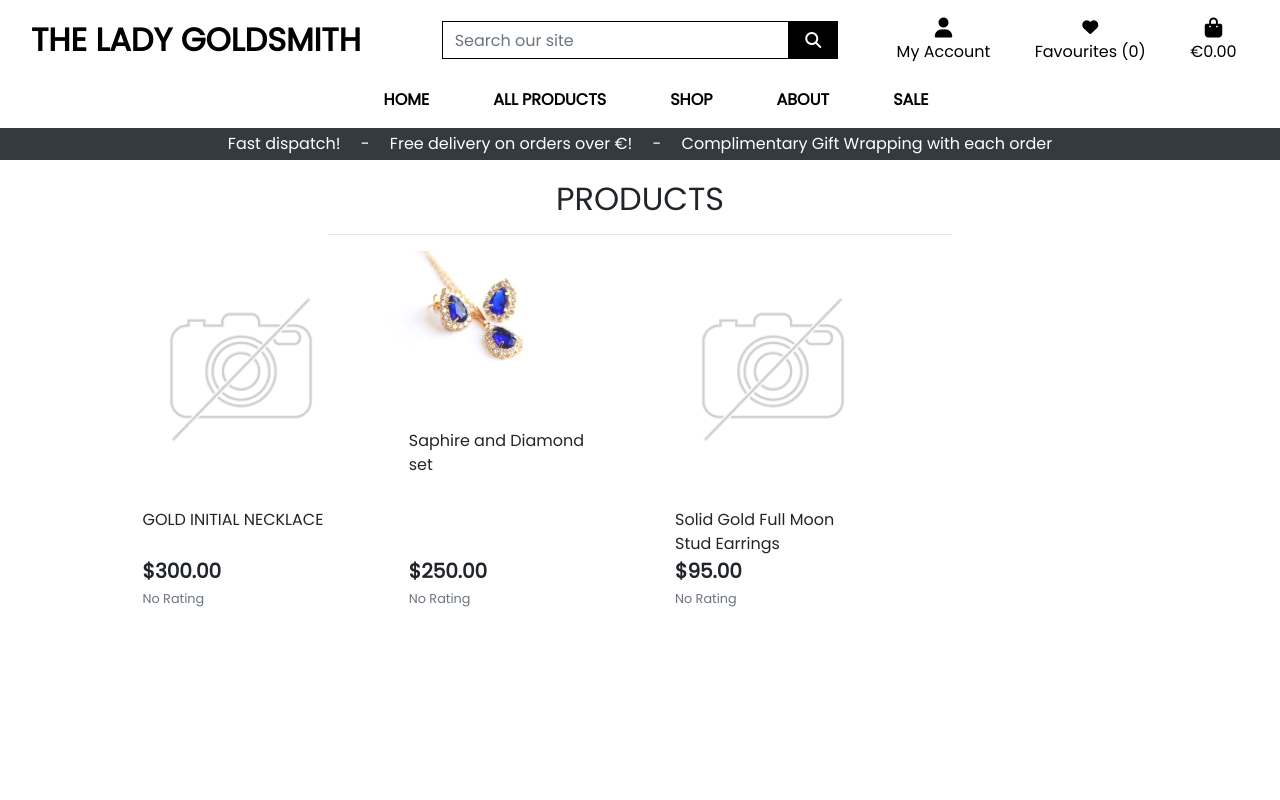
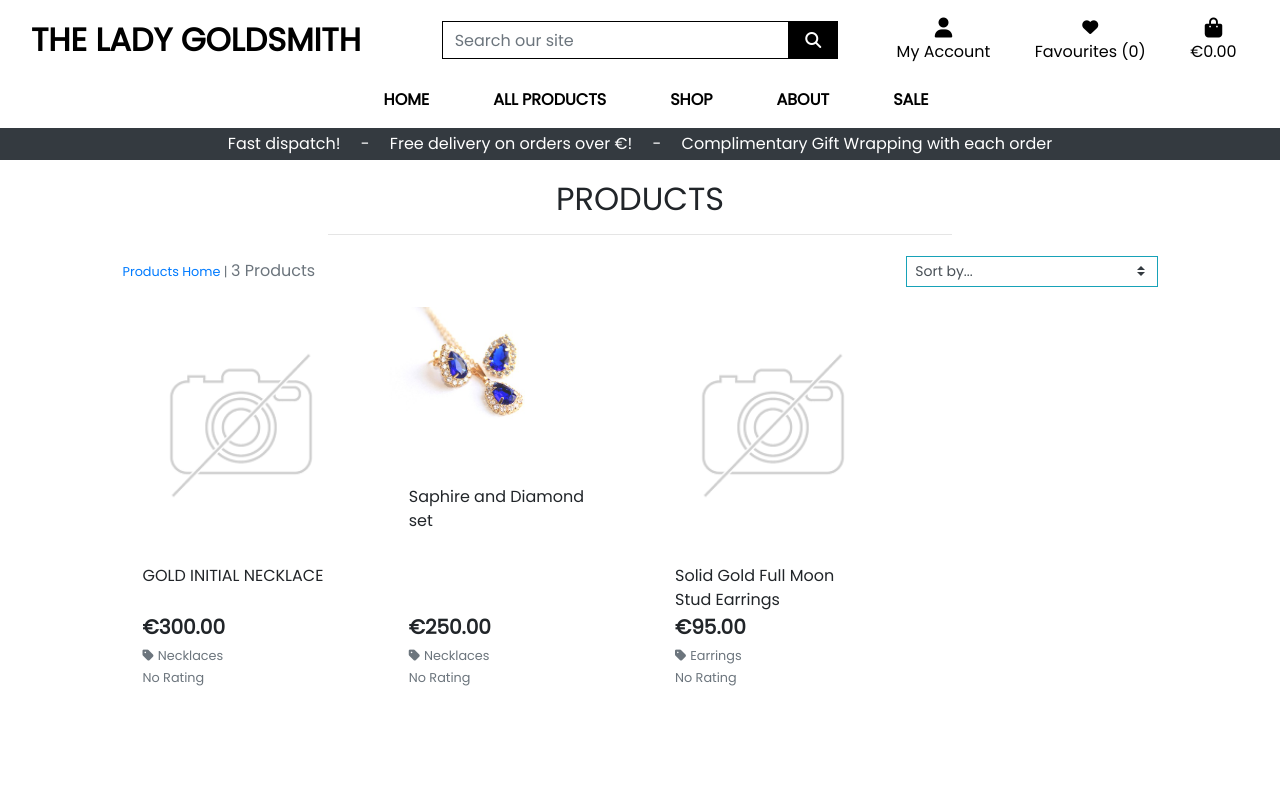
Before and after one commit to moirahartigan/the-lady-goldsmith, a Django app: page /products/ in a window 1280 px wide. Run offline with Django 3.2, Linux system fonts and the light colour scheme; data comes from the database, SQL or seed files in the repository; some libraries are stand-ins or nearby versions.

Commit message:
Added sorting and product counts to product page

```diff
--- a/products/templates/products/products.html
+++ b/products/templates/products/products.html
@@ -17,15 +17,43 @@
         <div class="row">
             <div class="col text-center mt-3">
                 <h2 class="logo-font">Products</h2>
+                {% for c in current_categories %}
+                <a class="category-badge text-decoration-none" href="{% url 'products' %}?category={{ c.name }}">
+                    <span class="p-2 mt-2 badge badge-white text-black rounded-0 border border-dark">{{ c.friendly_name }}</span>
+                </a>
+            {% endfor %}
                 <hr class="w-50 mb-1">
             </div>
         </div>
 
         <!-- Products row  -->
         <div class="row">
-            <!-- This row has 2 rows  -->
             <div class="product-container col-10 offset-1">
-                <div class="row mt-1 mb-2"></div>
+                <div class="row mt-1 mb-2">
+                    <div class="col-12 col-md-6 my-auto order-md-last d-flex justify-content-center justify-content-md-end">
+                        <div class="sort-select-wrapper w-50">
+                            <select id="sort-selector" class="custom-select custom-select-sm rounded-0 border border-{% if current_sorting != 'None_None' %}info{% else %}black{% endif %}">
+                                <option value="reset" {% if current_sorting == 'None_None' %}selected{% endif %}>Sort by...</option>
+                                <option value="price_asc" {% if current_sorting == 'price_asc' %}selected{% endif %}>Price (low to high)</option>
+                                <option value="price_desc" {% if current_sorting == 'price_desc' %}selected{% endif %}>Price (high to low)</option>
+                                <option value="rating_asc" {% if current_sorting == 'rating_asc' %}selected{% endif %}>Rating (low to high)</option>
+                                <option value="rating_desc" {% if current_sorting == 'rating_desc' %}selected{% endif %}>Rating (high to low)</option>
+                                <option value="name_asc" {% if current_sorting == 'name_asc' %}selected{% endif %}>Name (A-Z)</option>
+                                <option value="name_desc" {% if current_sorting == 'name_desc' %}selected{% endif %}>Name (Z-A)</option>
+                                <option value="category_asc" {% if current_sorting == 'category_asc' %}selected{% endif %}>Category (A-Z)</option>
+                                <option value="category_desc" {% if current_sorting == 'category_desc' %}selected{% endif %}>Category (Z-A)</option>
+                            </select>
+                        </div>
+                    </div>
+                    <div class="col-12 col-md-6 order-md-first">
+                        <p class="text-muted mt-3 text-center text-md-left">
+                            {% if search_term or current_categories or current_sorting != 'None_None' %}
+                                <span class="small"><a href="{% url 'products' %}">Products Home</a> | </span>
+                            {% endif %}
+                            {{ products|length }} Products{% if search_term %} found for <strong>"{{ search_term }}"</strong>{% endif %}
+                        </p>
+                    </div>
+                </div>
 
                 <!-- row 2 - products  -->
 
@@ -48,7 +76,14 @@
                                 <div class="card-footer bg-white pt-0 border-0 text-left">
                                     <div class="row">
                                         <div class="col">
-                                            <p class="lead mb-0 text-left font-weight-bold">${{ product.price }}</p>
+                                            <p class="lead mb-0 text-left font-weight-bold">€{{ product.price }}</p>
+                                            {% if product.category %}
+                                            <p class="small mt-1 mb-0">
+                                                <a class="text-muted" href="{% url 'products' %}?category={{ product.category.name }}">
+                                                    <i class="fas fa-tag mr-1"></i>{{ product.category.friendly_name }}
+                                                </a>
+                                            </p>
+                                            {% endif %}
                                             {% if product.rating %}
                                                 <small class="text-muted"><i class="fas fa-star mr-1"></i>{{ product.rating }} / 5</small>
                                             {% else %}
--- a/products/views.py
+++ b/products/views.py
@@ -2,6 +2,7 @@ from django.shortcuts import render, redirect, reverse, get_object_or_404
 from django.contrib import messages
 from django.db.models import Q
 from .models import Product, Category
+from django.db.models.functions import Lower
 
 
 def all_products(request):
@@ -10,8 +11,24 @@ def all_products(request):
     products = Product.objects.all()
     query = None
     categories = None
+    sort = None
+    direction = None
 
     if request.GET:
+        if 'sort' in request.GET:
+            sortkey = request.GET['sort']
+            sort = sortkey
+            if sortkey == 'name':
+                sortkey = 'lower_name'
+                products = products.annotate(lower_name=Lower('name'))
+            if sortkey == 'category':
+                sortkey = 'category__name'
+            if 'direction' in request.GET:
+                direction = request.GET['direction']
+                if direction == 'desc':
+                    sortkey = f'-{sortkey}'
+            products = products.order_by(sortkey)
+
         if 'category' in request.GET:
             categories = request.GET['category'].split(',')
             products = products.filter(category__name__in=categories)
@@ -25,6 +42,8 @@ def all_products(request):
 
             queries = Q(name__icontains=query) | Q(description__icontains=query)
             products = products.filter(queries)
+
+    current_sorting = f'{sort}_{direction}'
 
     context = {
         'products': products,
--- a/static/css/base.css
+++ b/static/css/base.css
@@ -78,6 +78,12 @@ body {
     z-index: -1;
 }
 
+/* inversts the color of the badges when hovering over them */
+a.category-badge > span.badge:hover {
+    background: #212529 !important;
+    color: #fff !important;
+}
+
 /* -------------------------------- Media Queries */
 
 /* Slightly larger container on xl screens */
--- a/templates/includes/main-nav.html
+++ b/templates/includes/main-nav.html
@@ -9,13 +9,13 @@
             </li>
             <!-- All products dropdown menu  -->
             <li class="nav-item dropdown">
-                <a class="logo-font font-weight-bold nav-link text-black mr-5" href="#" id="all-products-link" data-toggle="dropdown" aria-haspopup="true" aria-expanded="false">
+                <a class="logo-font font-weight-bold nav-link text-black mr-5" href="{% url 'products' %}" id="all-products-link" data-toggle="dropdown" aria-haspopup="true" aria-expanded="false">
                     All Products
                 </a>
                 <div class="dropdown-menu border-0" aria-labelledby="all-products-link">
-                    <a href="" class="dropdown-item">By Price</a>
-                    <a href="" class="dropdown-item ">By Rating</a>
-                    <a href="" class="dropdown-item ">By Category</a>
+                    <a href="{% url 'products' %}?sort=price&direction=asc" class="dropdown-item">By Price</a>
+                    <a href="{% url 'products' %}?sort=rating&direction=desc" class="dropdown-item ">By Rating</a>
+                    <a href="{% url 'products' %}?sort=category&direction=asc" class="dropdown-item ">By Category</a>
                     <a href="{% url 'products' %}" class="dropdown-item">All Products</a>
                 </div>
             </li>
```
Also changed, not shown: products/templates/products/product_detail.html (+8 -1 lines).
